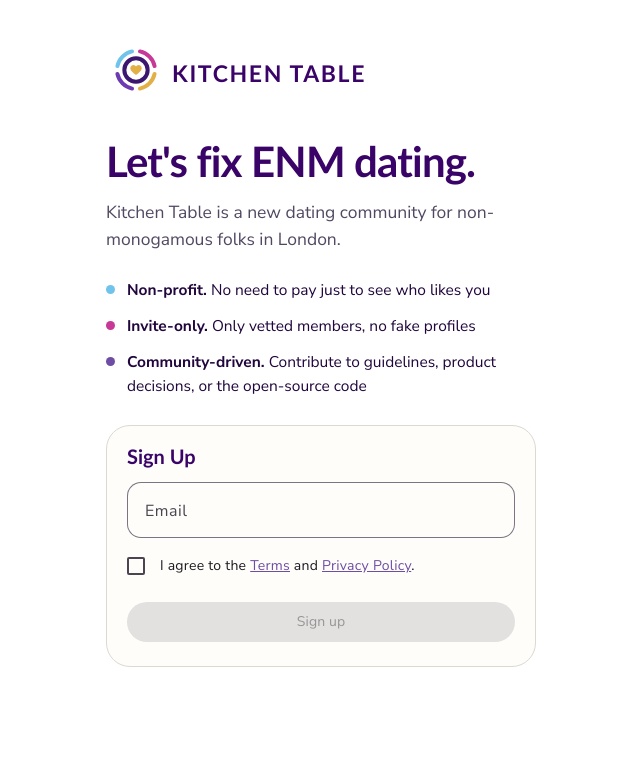
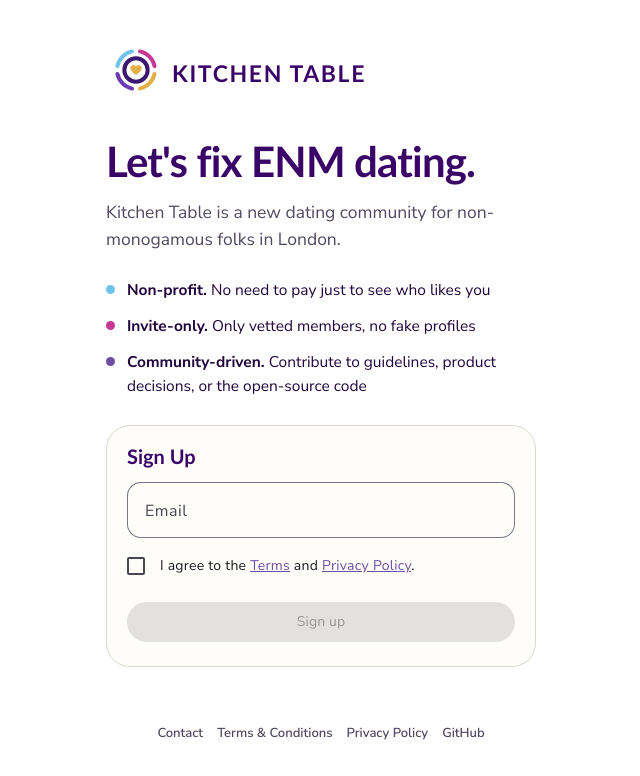
Before and after one commit to marceljuenemann/kitchentable, an Angular app in the folder web/: page / in a window 1280 px wide. Shown: the top 776 px of the page, without its empty margins (319-959 px from the left). Built offline with nearby package versions, Linux system fonts and the light colour scheme; a web font is replaced by a local one.

Commit message:
Add footer

```diff
--- a/web/src/app/features/landing/landing.component.html
+++ b/web/src/app/features/landing/landing.component.html
@@ -50,4 +50,11 @@
       Sign up
     </button>
   </mat-card>
+
+  <footer class="site-footer">
+    <a href="mailto:hello@kitchentable.dating">Contact</a>
+    <a href="#" (click)="$event.preventDefault()">Terms &amp; Conditions</a>
+    <a href="#" (click)="$event.preventDefault()">Privacy Policy</a>
+    <a href="https://github.com/marceljuenemann/kitchentable" target="_blank" rel="noopener">GitHub</a>
+  </footer>
 </div>
--- a/web/src/app/features/landing/landing.component.scss
+++ b/web/src/app/features/landing/landing.component.scss
@@ -122,3 +122,24 @@
     width: 100%;
   }
 }
+
+.site-footer {
+  margin-top: 56px;
+  display: flex;
+  flex-wrap: wrap;
+  align-items: center;
+  justify-content: center;
+  gap: 6px 14px;
+  padding-bottom: 24px;
+
+  a {
+    font-size: 13px;
+    font-weight: 600;
+    color: var(--kt-muted);
+    text-decoration: none;
+
+    &:hover {
+      color: var(--kt-ink);
+    }
+  }
+}
```
Also changed, not shown: 1 other file (tests, documents, lock files or other folders).
